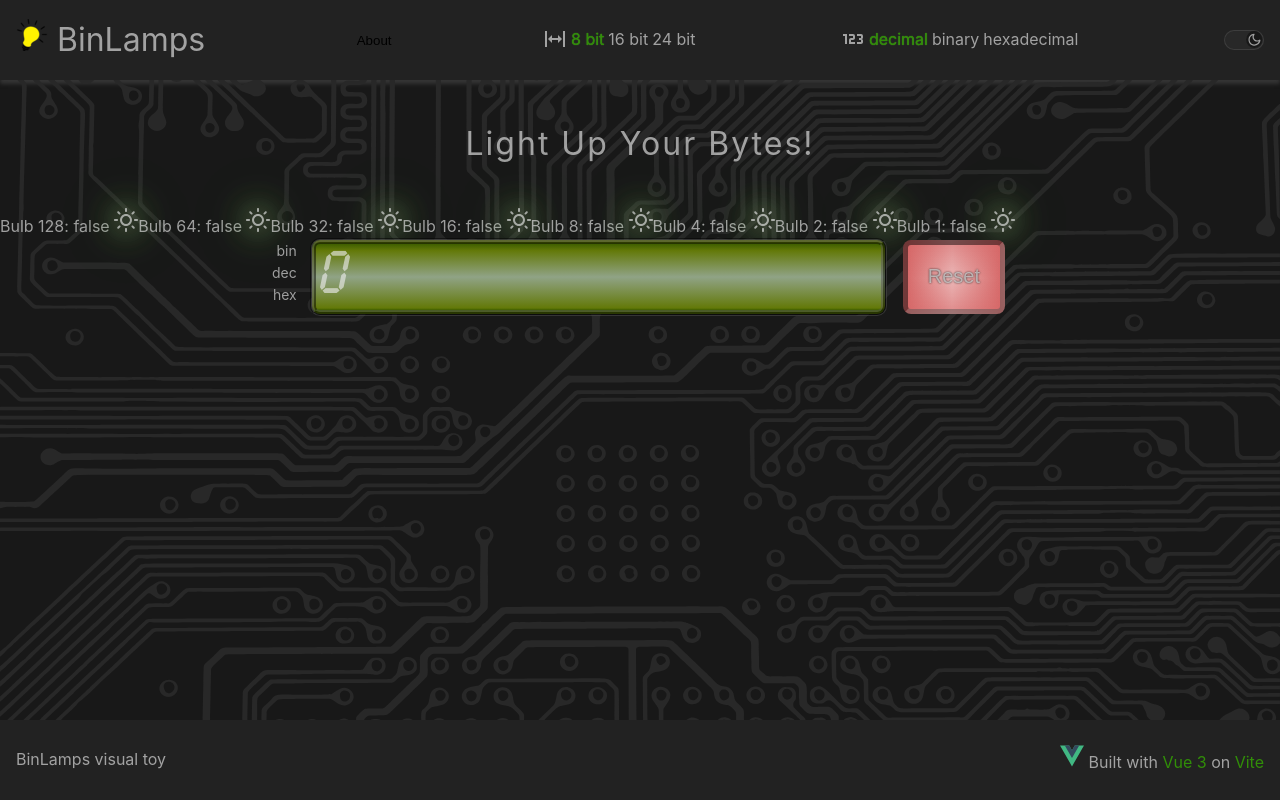
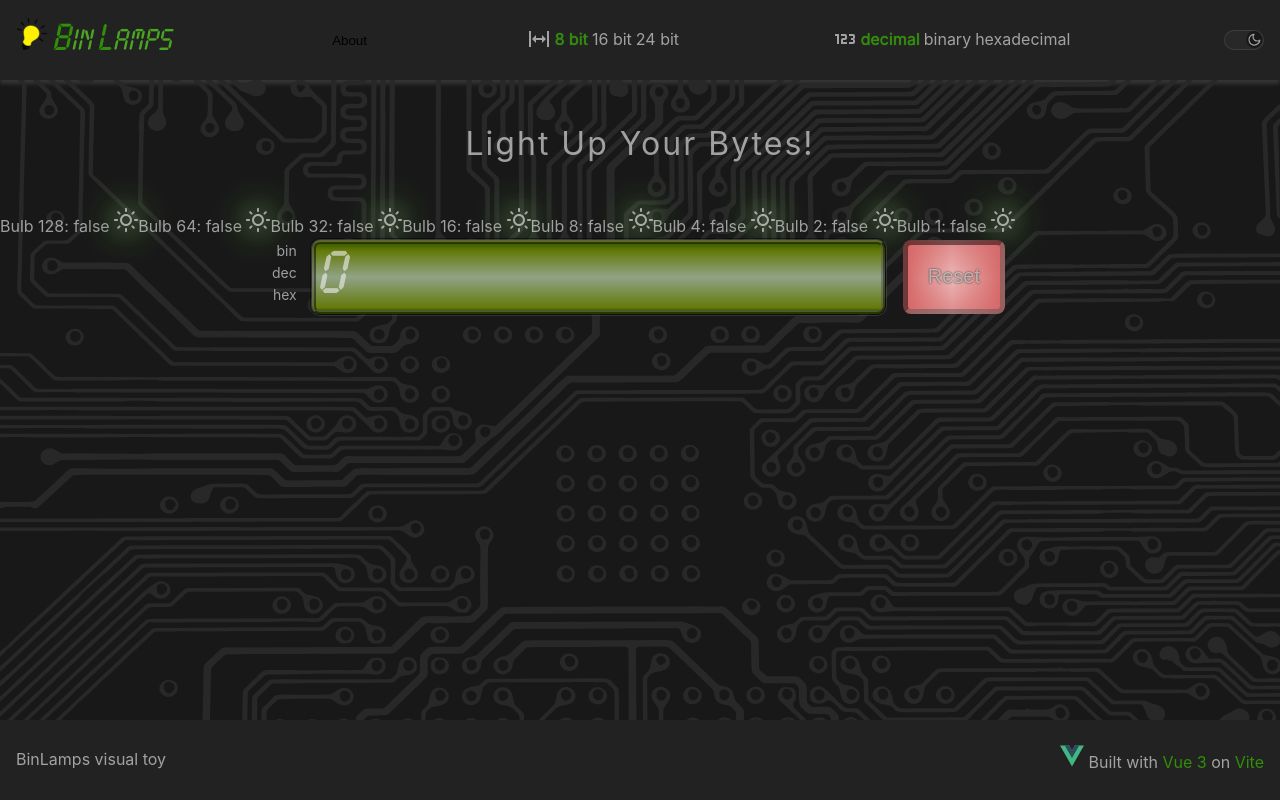
Before and after one commit to shaman771/binlamps, a Vue app: page / in a window 1280 px wide. Built offline with nearby package versions, Linux system fonts and the light colour scheme.

Commit message:
misc: adjust header styles

```diff
--- a/src/components/layout/TheHeader.vue
+++ b/src/components/layout/TheHeader.vue
@@ -7,7 +7,7 @@
         height="32"
         alt=""
       >
-      BinLamps
+      <span class="cap">B</span>in<span class="cap">L</span>amps
     </h1>
 
     <button
@@ -99,4 +99,15 @@ const showAbout = ref(false);
   background-color: var(--color-background-soft);
   padding: 0.5em 1em;
 }
+
+.app-header h1 {
+  font-family: Timebomb, monospace;
+  color: var(--color-primary-soft);
+}
+
+.app-header h1 > .cap {
+  font-size: 1.25em;
+  margin-left: 0.125em;
+  color: var(--color-primary);
+}
 </style>
```
